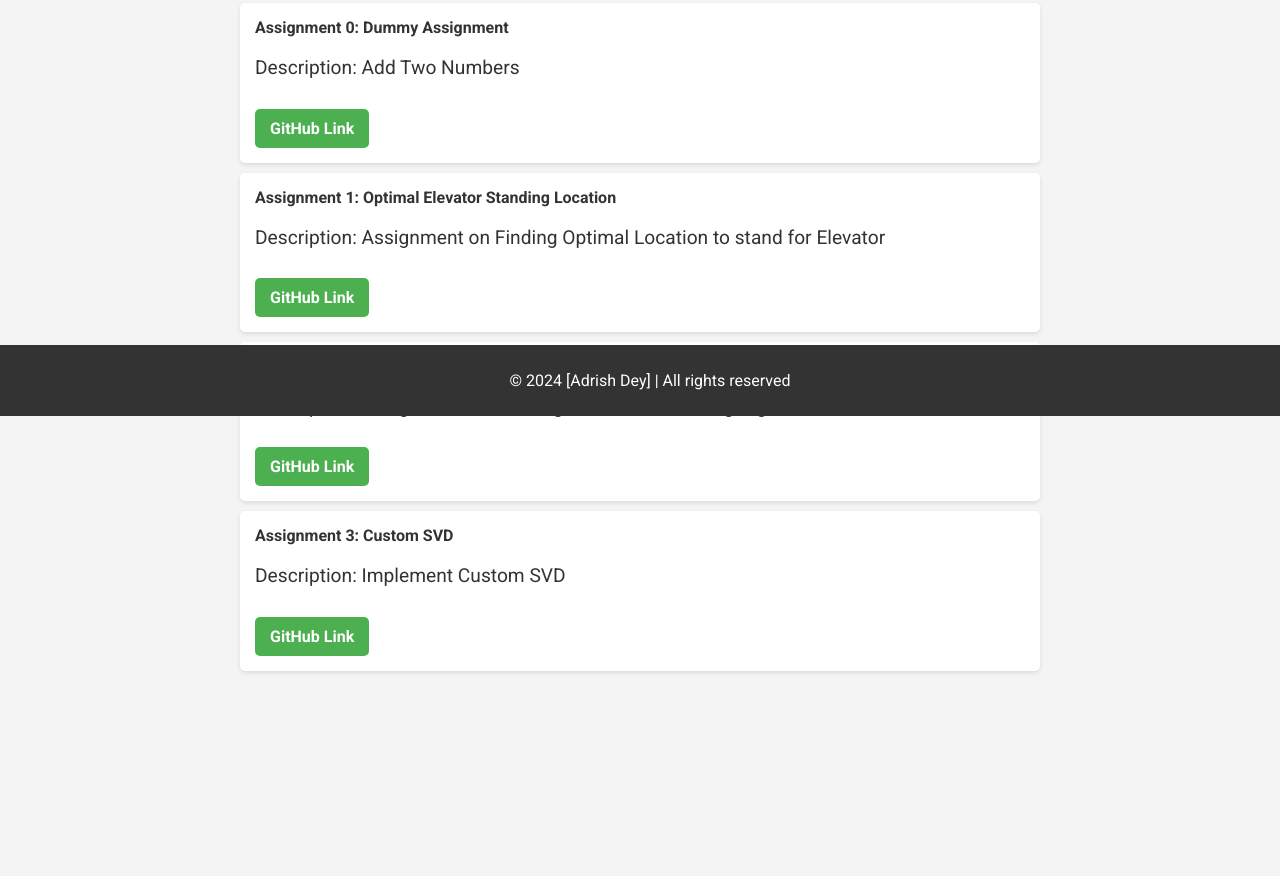
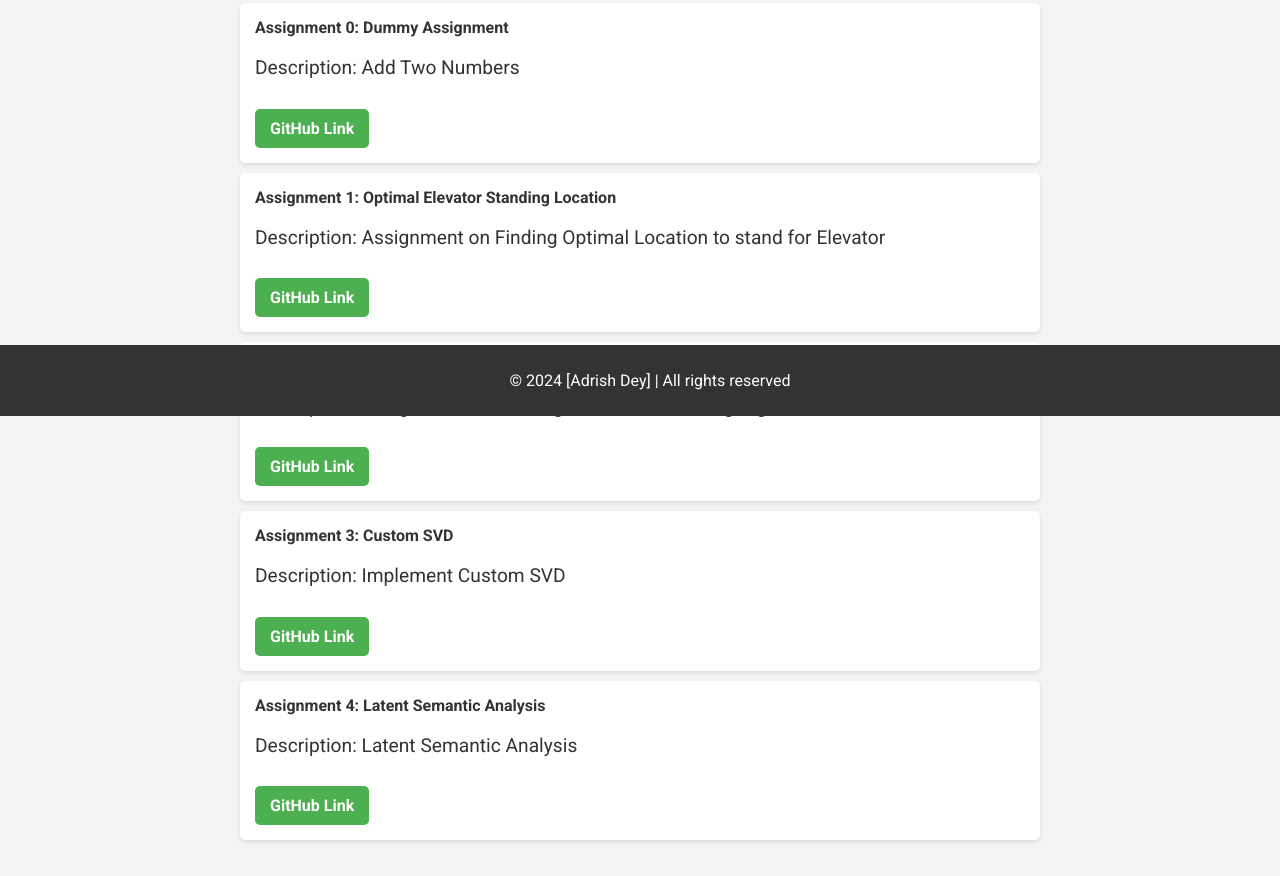
Before and after one commit to pooltakescourses/pooltakescourse.github.io, a plain HTML site: page assignments.html in a window 1280 px wide. Shown: the part 384-1260 px from the top of the page. Before the commit the page ends 1091 px from the top, so only its background shows below. Drawn offline with Linux system fonts and the light colour scheme.

Commit message:
adding assignment 4

```diff
--- a/assignments.html
+++ b/assignments.html
@@ -124,6 +124,11 @@
                 <p>Description: Implement Custom SVD</p>
                 <a href="https://github.com/pooltakescourses/adrishd-assignment-3" target="_blank" class="assignment-button">GitHub Link</a>
             </li>
+            <li>
+                <strong>Assignment 4: Latent Semantic Analysis</strong>
+                <p>Description: Latent Semantic Analysis</p>
+                <a href="https://github.com/pooltakescourses/adrishd-assignment-4" target="_blank" class="assignment-button">GitHub Link</a>
+            </li>
 
 
         </ul>
```
